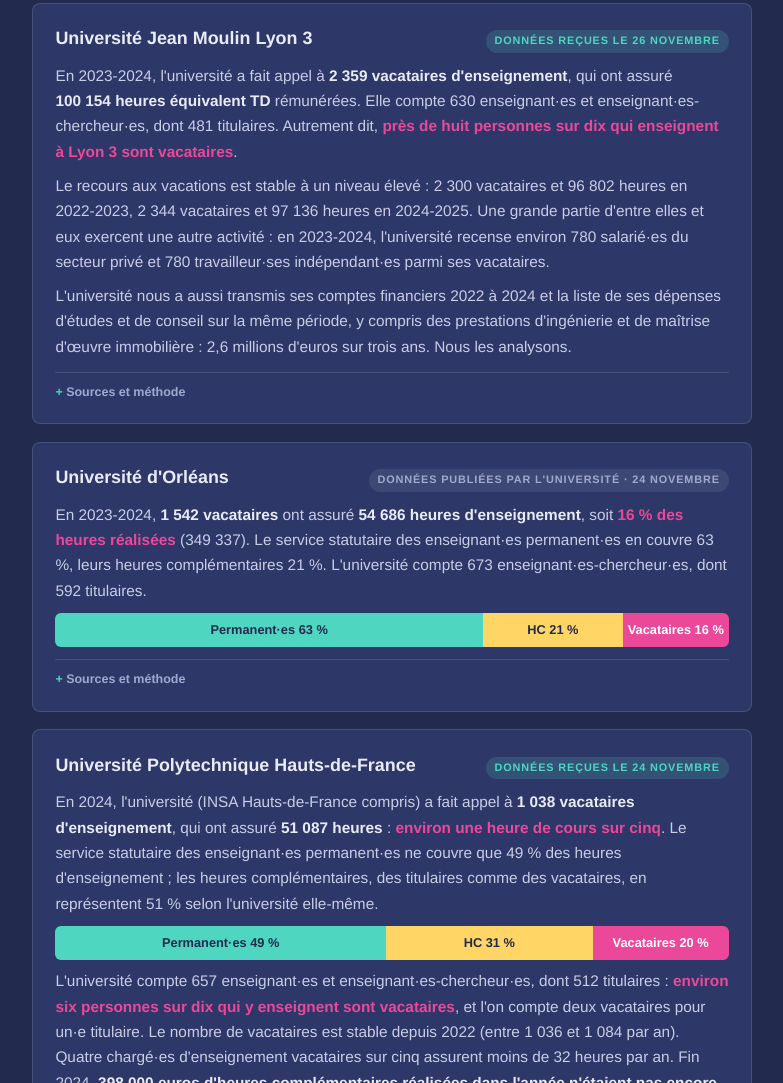
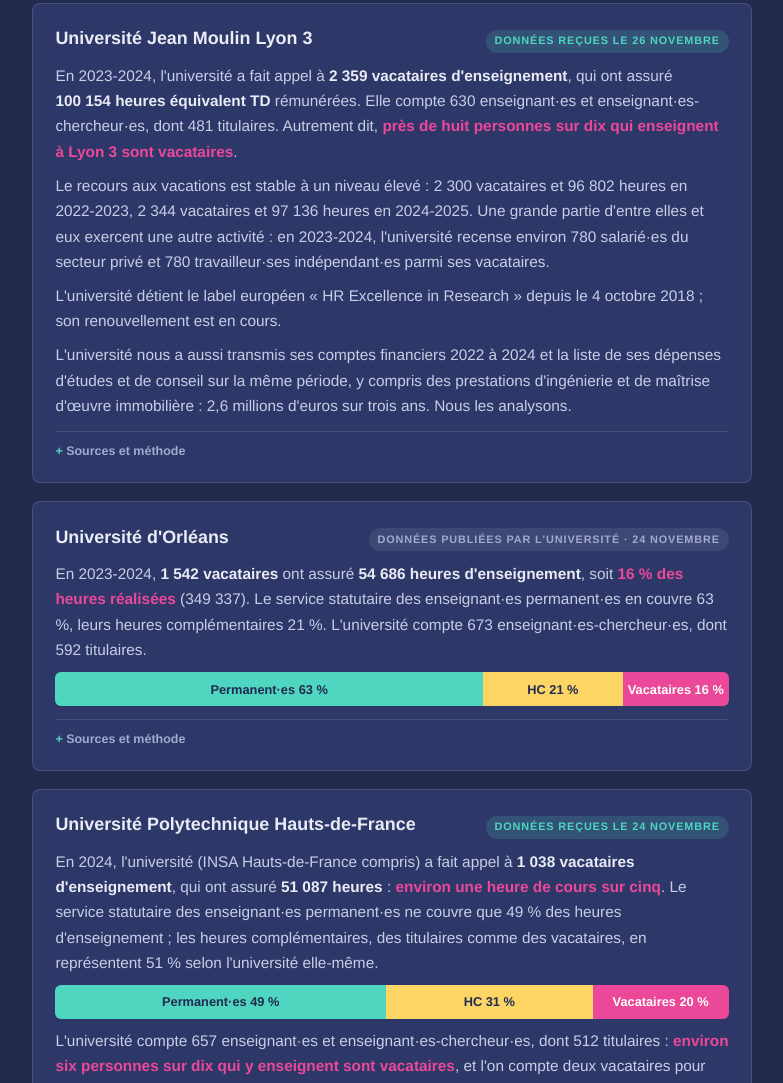
Before and after one commit to jesuislea/jesuislea.fr, a plain HTML site: page transparence.html in a window 1280 px wide. Shown: the part 4392-5475 px from the top of the page, without its empty margins (248-1031 px from the left). Drawn offline with Linux system fonts and the light colour scheme.

Commit message:
Transparence : label HR Excellence de Lyon 3

```diff
--- a/transparence.html
+++ b/transparence.html
@@ -268,8 +268,9 @@
         <div class="nom">Université Jean Moulin Lyon 3 <span class="tag vert">Données reçues le 26 novembre</span></div>
         <p>En 2023-2024, l'université a fait appel à <strong style="color:var(--clair)">2&nbsp;359 vacataires d'enseignement</strong>, qui ont assuré <strong style="color:var(--clair)">100&nbsp;154 heures équivalent TD</strong> rémunérées. Elle compte 630 enseignant·es et enseignant·es-chercheur·es, dont 481 titulaires. Autrement dit, <strong style="color:var(--rose)">près de huit personnes sur dix qui enseignent à Lyon 3 sont vacataires</strong>.</p>
         <p>Le recours aux vacations est stable à un niveau élevé&nbsp;: 2&nbsp;300 vacataires et 96&nbsp;802 heures en 2022-2023, 2&nbsp;344 vacataires et 97&nbsp;136 heures en 2024-2025. Une grande partie d'entre elles et eux exercent une autre activité&nbsp;: en 2023-2024, l'université recense environ 780 salarié·es du secteur privé et 780 travailleur·ses indépendant·es parmi ses vacataires.</p>
+        <p>L'université détient le label européen « HR Excellence in Research » depuis le 4 octobre 2018 ; son renouvellement est en cours.</p>
         <p>L'université nous a aussi transmis ses comptes financiers 2022 à 2024 et la liste de ses dépenses d'études et de conseil sur la même période, y compris des prestations d'ingénierie et de maîtrise d'œuvre immobilière&nbsp;: 2,6 millions d'euros sur trois ans. Nous les analysons.</p>
-        <details class="src-d"><summary>Sources et méthode</summary><p class="src">Sources : extraction du système d'information de l'Université Jean Moulin Lyon 3 (nombre de vacataires habilité·es et d'heures équivalent TD rémunérées, 2022-2025) et liste des engagements de prestations de conseil 2022-2024, transmises le 26 novembre 2026 en réponse à notre demande&nbsp;; <a href="https://www.univ-lyon3.fr/rapport-social-unique-rsu">rapport social unique, édition 2025</a>, p. 7, 19 et 29. Vacataires comptés par année universitaire, enseignant·es au 31 décembre 2024. La proportion est calculée par nous sur les effectifs, pas sur les heures&nbsp;: beaucoup de vacataires n'assurent que quelques heures.</p></details>
+        <details class="src-d"><summary>Sources et méthode</summary><p class="src">Sources : extraction du système d'information de l'Université Jean Moulin Lyon 3 (nombre de vacataires habilité·es et d'heures équivalent TD rémunérées, 2022-2025) et liste des engagements de prestations de conseil 2022-2024, transmises le 26 novembre 2026 en réponse à notre demande&nbsp;; <a href="https://www.univ-lyon3.fr/rapport-social-unique-rsu">rapport social unique, édition 2025</a>, p. 7, 19 et 29. Label : <a href="https://www.univ-lyon3.fr/hr-excellence-in-research">page HRS4R de l'université</a> (mise à jour le 9 mars 2026). Vacataires comptés par année universitaire, enseignant·es au 31 décembre 2024. La proportion est calculée par nous sur les effectifs, pas sur les heures&nbsp;: beaucoup de vacataires n'assurent que quelques heures.</p></details>
       </div>
       <div class="fiche" id="u-universite-d-orleans">
         <div class="nom">Université d'Orléans <span class="tag gris">Données publiées par l'université · 24 novembre</span></div>
```
